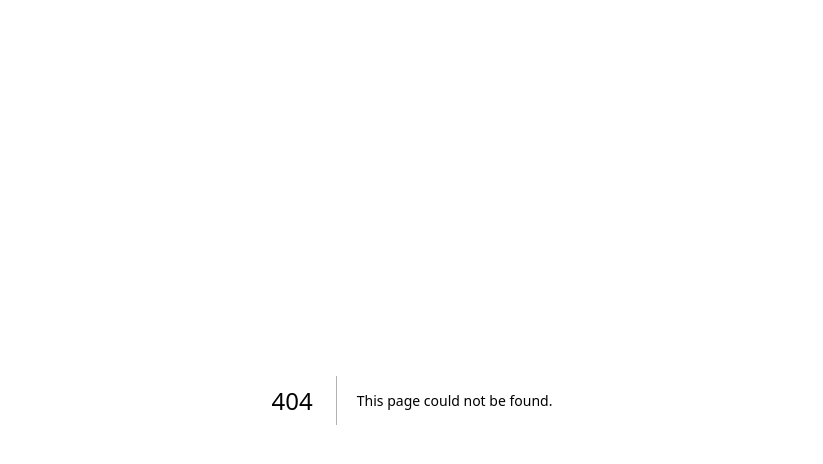
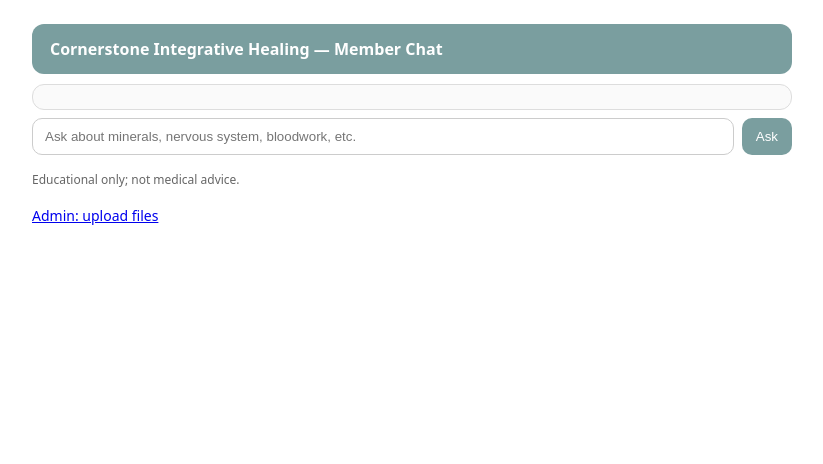
Before and after one commit to karicoody/askcornerstone, a Next.js app: page /app/app in a window 1280 px wide. Before the commit this address had no page. Shown: the top 464 px of the page, without its empty margins (228-1051 px from the left). Built offline with nearby package versions, Linux system fonts and the light colour scheme.

Commit message:
Create page.tsx

```diff
--- /dev/null
+++ b/app/app/app/page.tsx
@@ -0,0 +1,66 @@
+"use client";
+import { useState } from "react";
+
+export default function Page() {
+  const [q, setQ] = useState("");
+  const [log, setLog] = useState<{ who: "you" | "bot"; text: string; sources?: { title: string; page?: number }[] }[]>([]);
+
+  async function ask(e: React.FormEvent) {
+    e.preventDefault();
+    if (!q.trim()) return;
+    const yourQ = q.trim();
+    setLog((l) => [...l, { who: "you", text: yourQ }]);
+    setQ("");
+    const r = await fetch("/api/chat", {
+      method: "POST",
+      headers: { "Content-Type": "application/json" },
+      body: JSON.stringify({ message: yourQ }),
+    });
+    const j = await r.json();
+    setLog((l) => [...l, { who: "bot", text: j.answer || "—", sources: j.sources || [] }]);
+  }
+
+  return (
+    <div style={{ maxWidth: 760, margin: "24px auto" }}>
+      <div style={{ background: "#7A9E9F", color: "#fff", padding: "14px 18px", borderRadius: 12, fontWeight: 600 }}>
+        Cornerstone Integrative Healing — Member Chat
+      </div>
+      <div style={{ border: "1px solid #ddd", borderRadius: 12, padding: 12, maxHeight: 420, overflow: "auto", background: "#fafafa", marginTop: 10 }}>
+        {log.map((m, i) => (
+          <div key={i} style={{ margin: "8px 0" }}>
+            <b>{m.who === "you" ? "You" : "CIH Bot"}:</b>{" "}
+            <span dangerouslySetInnerHTML={{ __html: m.text.replace(/\n/g, "<br>") }} />
+            {m.sources?.length ? (
+              <div style={{ fontSize: 12, background: "#E4D9CE", padding: 8, borderRadius: 8, marginTop: 6 }}>
+                <b>Sources:</b>
+                <ul style={{ margin: "4px 0 0 16px" }}>
+                  {m.sources.slice(0, 6).map((s, idx) => (
+                    <li key={idx}>
+                      {s.title}
+                      {s.page ? ` (p.${s.page})` : ""}
+                    </li>
+                  ))}
+                </ul>
+              </div>
+            ) : null}
+          </div>
+        ))}
+      </div>
+      <form onSubmit={ask} style={{ display: "flex", gap: 8, marginTop: 8 }}>
+        <input
+          value={q}
+          onChange={(e) => setQ(e.target.value)}
+          placeholder="Ask about minerals, nervous system, bloodwork, etc."
+          style={{ flex: 1, padding: "10px 12px", border: "1px solid #ccc", borderRadius: 10 }}
+        />
+        <button style={{ background: "#7A9E9F", color: "#fff", border: 0, borderRadius: 10, padding: "10px 14px", cursor: "pointer" }}>Ask</button>
+      </form>
+      <p style={{ marginTop: 16, fontSize: 12, color: "#666" }}>Educational only; not medical advice.</p>
+      <p>
+        <a href="/admin" style={{ fontSize: 14 }}>
+          Admin: upload files
+        </a>
+      </p>
+    </div>
+  );
+}
```
